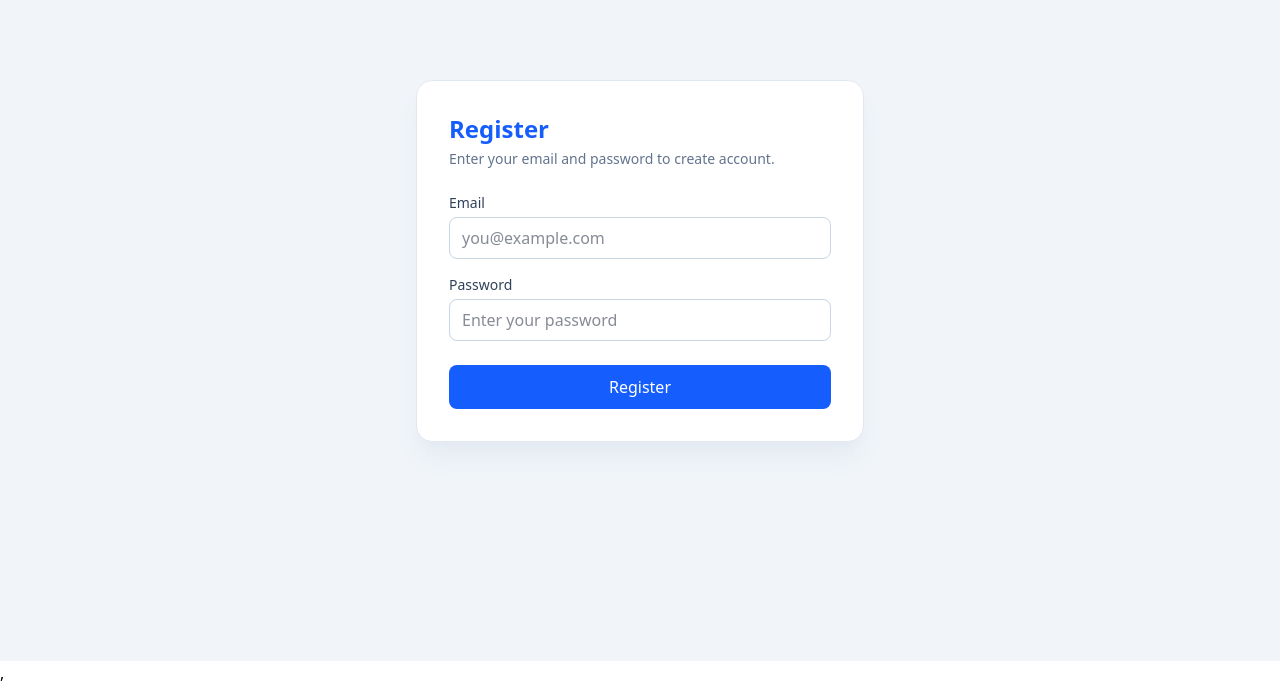
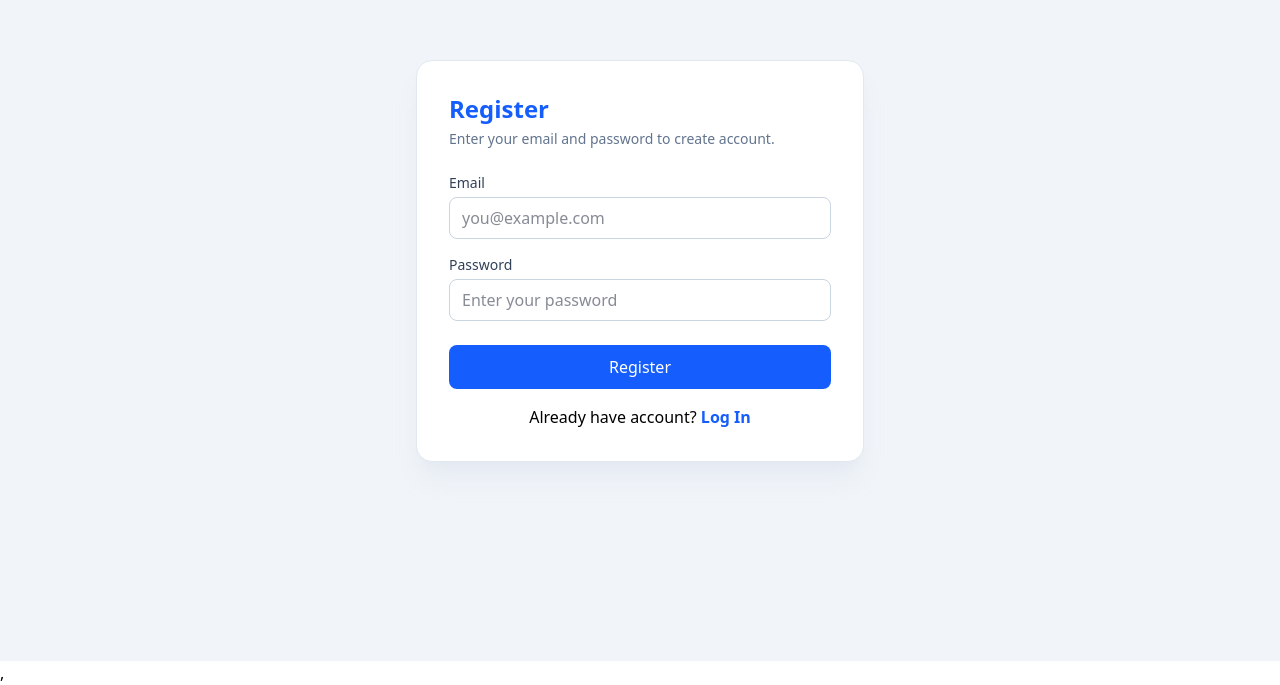
Before and after one commit to Kidslasher7RN/MyTasks-To-Do-App-, a React (Vite) app: page /register in a window 1280 px wide. Shown: the part 139-824 px from the top of the page. Built offline with nearby package versions, Linux system fonts and the light colour scheme.

Commit message:
i think the auth is done

```diff
--- a/src/components/fragments/AuthForm.jsx
+++ b/src/components/fragments/AuthForm.jsx
@@ -1,12 +1,13 @@
-import {useRef, useState} from "react";
-
-//Services
+import {useContext, useRef, useState} from "react";
 import {login, register} from "../../services/auth.service";
-import {useNavigate} from "react-router-dom";
+import {Link, useNavigate} from "react-router-dom";
+import {AuthInfo} from "../../contexts/AuthContext";
 
 export default function AuthForm({authType}) {
   const [authError, setAuthError] = useState("");
   const navigate = useNavigate();
+
+  const {authSession} = useContext(AuthInfo);
 
   const emailInputRef = useRef(null);
   const passwordInputRef = useRef(null);
@@ -22,7 +23,15 @@ export default function AuthForm({authType}) {
     e.preventDefault();
     const email = emailInputRef.current.value;
     const password = passwordInputRef.current.value;
-    login(email, password, () => navigate("/"), setAuthError);
+    login(
+      email,
+      password,
+      () => {
+        return navigate("/");
+      },
+      setAuthError,
+    );
+    console.log(authSession);
   }
 
   return (
@@ -90,6 +99,17 @@ export default function AuthForm({authType}) {
         >
           {authType === "login" ? "Login" : "Register"}
         </button>
+        <p className="text-center mt-4">
+          {authType === "login"
+            ? "Create new account"
+            : "Already have account?"}{" "}
+          <Link
+            className="text-blue-600 font-bold"
+            to={authType == "login" ? "/register" : "/login"}
+          >
+            {authType === "login" ? "Sign Up" : "Log In"}
+          </Link>
+        </p>
       </form>
     </main>
   );
--- a/src/components/fragments/Logo.jsx
+++ b/src/components/fragments/Logo.jsx
@@ -38,7 +38,7 @@ export default function Logo() {
 
   async function handleLogout() {
     await supabase.auth.signOut();
-    navigate("/login");
+    navigate("/login", {replace: true});
   }
 
   return (
@@ -52,7 +52,7 @@ export default function Logo() {
           My Tasks
         </span>
         <p className="justify-self-end text-slate-500 max-sm:col-span-2 max-sm:row-start-2 max-sm:justify-self-start">
-          {authSession?.user.email || "Guest"}
+          {authSession.user.email}
         </p>
         <h3 className="text-[clamp(0.9rem,2.7vw,1.05rem)] text-slate-600 max-sm:col-span-2 max-sm:row-start-3">
           {days[date.getDay()]}, {month[date.getMonth()]} {date.getDate()}
--- a/src/components/pages/Home.jsx
+++ b/src/components/pages/Home.jsx
@@ -1,5 +1,4 @@
 import Logo from "../fragments/Logo";
-// import ProgressBar from "../fragments/ProgressBar";
 import ProgressBar from "../fragments/ProgressBar";
 import NewTask from "../fragments/NewTask";
 import FilterBox from "../fragments/FilterBox";
@@ -11,23 +10,34 @@ import {AuthInfo} from "../../contexts/AuthContext";
 
 import TasksContextProvider from "../../contexts/TasksContext";
 import {useEffect, useContext} from "react";
-import {Navigate} from "react-router-dom";
+import {useNavigate} from "react-router-dom";
 
 export default function Home() {
   const {authSession, setAuthSession} = useContext(AuthInfo);
 
+  const navigate = useNavigate();
+
   useEffect(() => {
     async function getSession() {
       const {data} = await supabase.auth.getSession();
-      setAuthSession(data.session);
       console.log("session ok");
+
+      if (data.session) {
+        setAuthSession(data.session);
+      } else {
+        navigate("/login", {replace: true});
+      }
     }
-
     getSession();
-  }, [setAuthSession]);
+    // eslint-disable-next-line react-hooks/exhaustive-deps
+  }, []);
 
   if (!authSession) {
-    return <Navigate to="/login" />;
+    return (
+      <>
+        <p>Loading..........</p>
+      </>
+    );
   }
 
   return (
--- a/src/services/auth.service.js
+++ b/src/services/auth.service.js
@@ -14,7 +14,7 @@ export async function register(email, password, setLoginError) {
 }
 
 export async function login(email, password, navigate, setLoginError) {
-  const {_, error} = await supabase.auth.signInWithPassword({
+  const {error} = await supabase.auth.signInWithPassword({
     email: email,
     password: password,
   });
```
